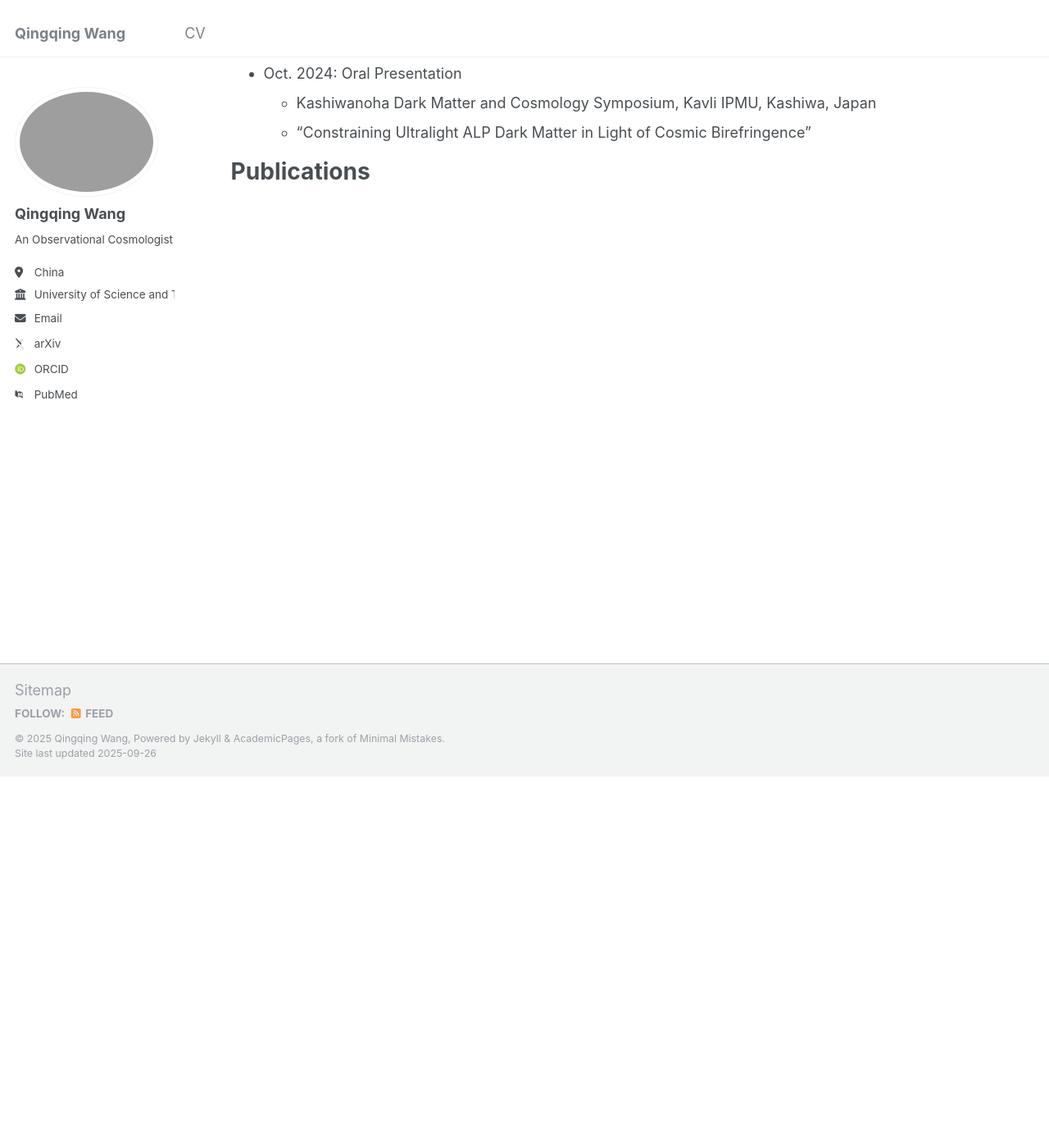
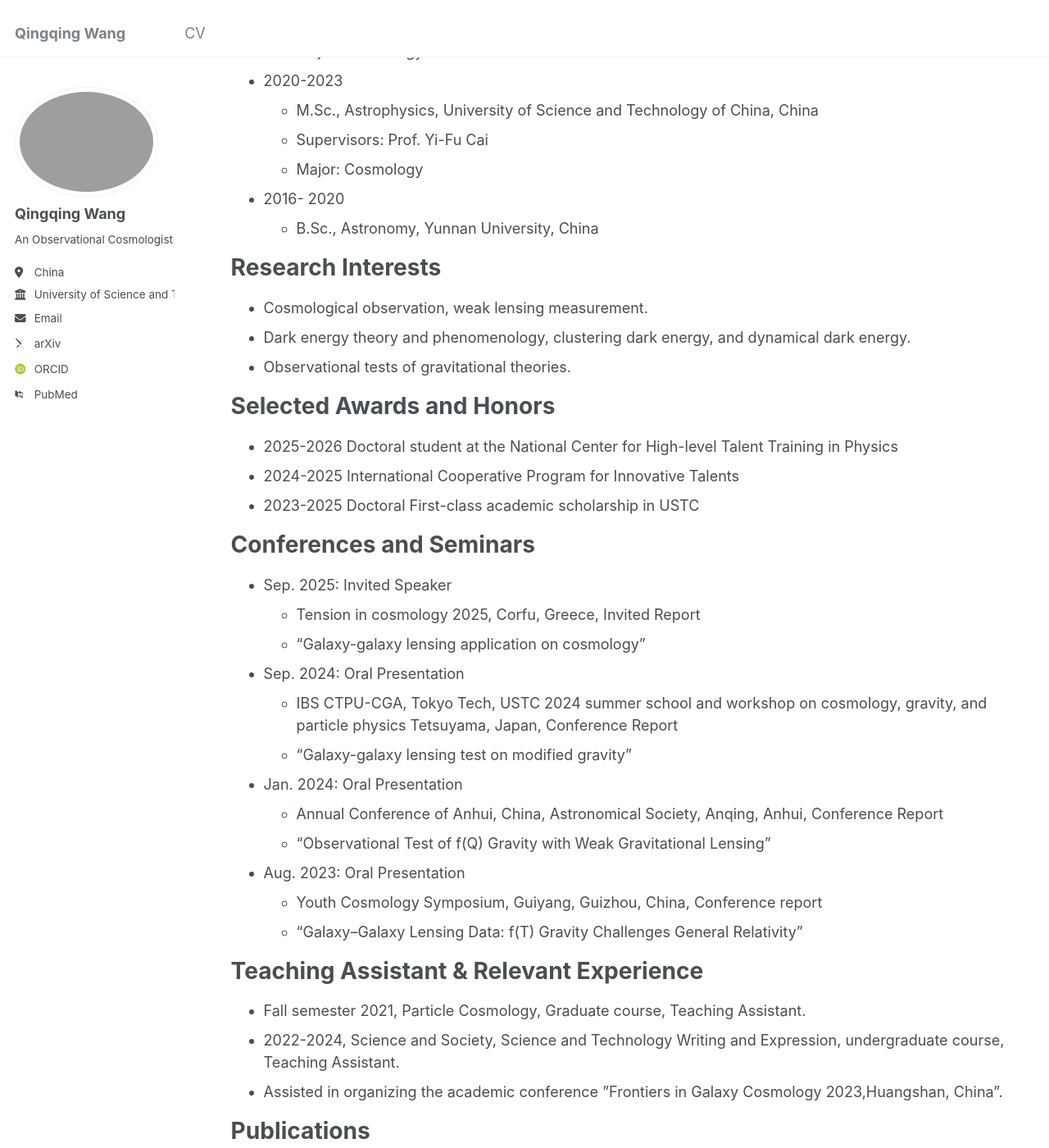
Before and after one commit to Wangqingqingq/Wangqingqingq.github.io, a Jekyll site: the page built from _pages/cv.md, in a window 1280 px wide and 1400 px high, scrolled down 453 px. Shown: the whole window at 82% size. Built offline with Jekyll 4.4.1, drawn with Linux system fonts in a browser that asks for light colours; some web fonts are replaced; some of the changed text lies outside the part shown.

Commit message:
Update cv.md

```diff
--- a/_pages/cv.md
+++ b/_pages/cv.md
@@ -12,21 +12,55 @@ redirect_from:
 
 Education
 ======
-* Ph.D in Astronomy, University of Science and Technology of China, 2023 - 2025 (expected)
-* Jointly Trained Ph.D in Cosmology, Kavli Institute for the Physics and Mathematics of the Universe, University of Tokyo, 2024 - 2025
-* M.S. in Astronomy, University of Science and Technology of China, 2020 - 2023
-* B.S. in Science, Yunnan University, 2016 - 2020
+$^{\dagger}$ Indicates expected
+* 2023-2026$^{\dagger}$
+  * Ph.D., Astrophysics, University of Science and Technology of China, China
+  * Supervisors: Prof. Yi-Fu Cai
+  * Major: Cosmology
+* 2024-2025
+  * Jointly trained Ph.D., Kavli IPMU, University of Tokyo, Japan
+  * Supervisors: Prof. Elisa G. M. Ferreira, Prof. Linda Blot
+  * Major: Cosmology
+* 2020-2023
+  * M.Sc., Astrophysics, University of Science and Technology of China, China
+  * Supervisors: Prof. Yi-Fu Cai
+  * Major: Cosmology
+* 2016- 2020
+  * B.Sc., Astronomy, Yunnan University, China
+
+Research Interests
+======
+* Cosmological observation, weak lensing measurement.
+* Dark energy theory and phenomenology, clustering dark energy, and dynamical dark energy.
+* Observational tests of gravitational theories.
 
 Selected Awards and Honors
 ======
-* 2023 - 2024:
+* 2025-2026 Doctoral student at the National Center for High-level Talent Training in Physics
+* 2024-2025 International Cooperative Program for Innovative Talents
+* 2023-2025 Doctoral First-class academic scholarship in USTC
 
 Conferences and Seminars
 ======
-* Oct. 2024: Oral Presentation
-  * Kashiwanoha Dark Matter and Cosmology Symposium, Kavli IPMU, Kashiwa, Japan
-  * “Constraining Ultralight ALP Dark Matter in Light of Cosmic Birefringence”
+* Sep. 2025: Invited Speaker
+  * Tension in cosmology 2025, Corfu, Greece, Invited Report
+  * "Galaxy-galaxy lensing application on cosmology"
+* Sep. 2024: Oral Presentation
+  * IBS CTPU-CGA, Tokyo Tech, USTC 2024 summer school and workshop on cosmology, gravity, and particle physics Tetsuyama, Japan, Conference Report
+  * “Galaxy-galaxy lensing test on modified gravity”
+* Jan. 2024: Oral Presentation
+  * Annual Conference of Anhui, China, Astronomical Society, Anqing, Anhui, Conference Report
+  * "Observational Test of f(Q) Gravity with Weak Gravitational Lensing"
+* Aug. 2023: Oral Presentation
+  * Youth Cosmology Symposium, Guiyang, Guizhou, China, Conference report
+  * "Galaxy–Galaxy Lensing Data: f(T) Gravity Challenges General Relativity"
 
+
+Teaching Assistant & Relevant Experience
+======
+* Fall semester 2021, Particle Cosmology, Graduate course, Teaching Assistant.
+* 2022-2024, Science and Society, Science and Technology Writing and Expression, undergraduate course, Teaching Assistant.
+* Assisted in organizing the academic conference ”Frontiers in Galaxy Cosmology 2023,Huangshan, China”.
 
 
 Publications
@@ -34,3 +68,9 @@ Publications
 {% if site.author.googlescholar %}
   <div class="wordwrap">Please find my articles on my <a href="{{site.author.googlescholar}}">Google Scholar</a> or <a href="https://inspirehep.net/authors/2789730?ui-citation-summary=true">Inspire</a> profile.</div>
 {% endif %}
+
+References
+======
+* Prof. Yi-Fu Cai (yifucai@ustc.edu.cn), Department of Astronomy, University of Science and Technology of China, Hefei, Anhui, 230026, P. R. China.
+* Prof. Elisa G. M. Ferreira (elisa.ferreira@ipmu.jp), Kavli Institute for the Physics and Mathematics of the Universe (WPI), UTIAS, The University of Tokyo, Chiba 277-8583, Japan.
+* Prof. Linda Blot (linda.blot@ipmu.jp), Kavli Institute for the Physics and Mathematics of the Universe (WPI), UTIAS, The University of Tokyo, Chiba 277-8583, Japan.
```
